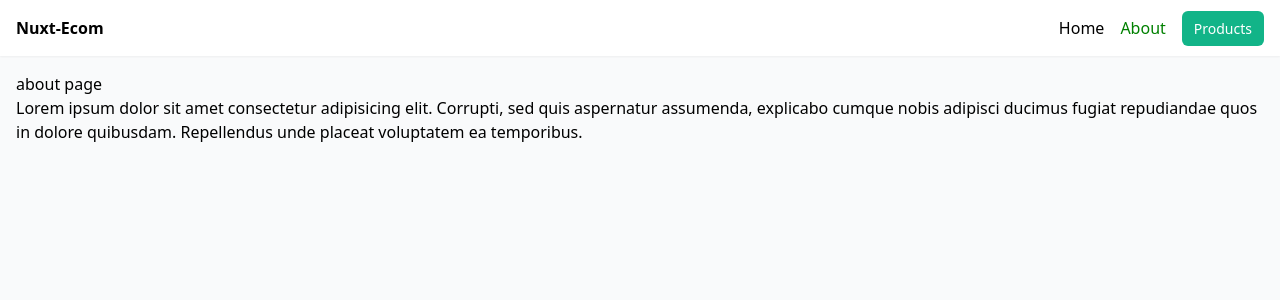
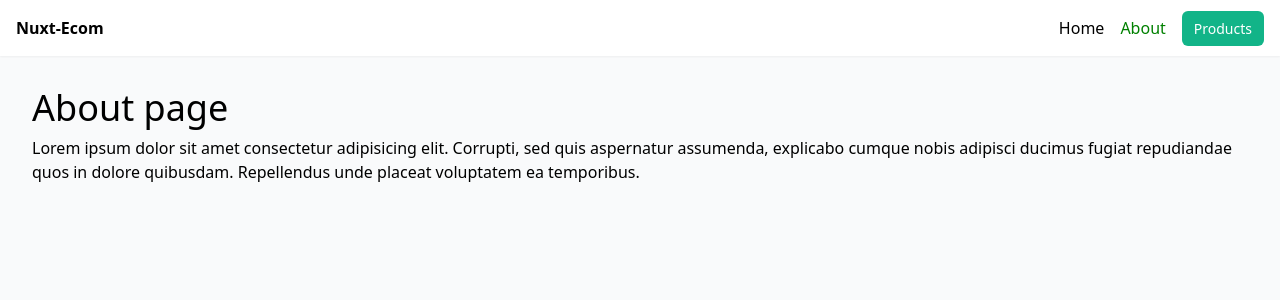
Before and after one commit to codeblack-19/nuxt-ecom, a Nuxt app: page /about in a window 1280 px wide. Shown: the top 300 px of the page. Built offline with nearby package versions, Linux system fonts and the light colour scheme.

Commit message:
add paddings to about page

```diff
--- a/pages/about.vue
+++ b/pages/about.vue
@@ -1,7 +1,9 @@
 <template>
-    <div>
-        <h1>about page</h1>
-        <p>Lorem ipsum dolor sit amet consectetur adipisicing elit. Corrupti, sed quis aspernatur assumenda, explicabo cumque nobis adipisci ducimus fugiat repudiandae quos in dolore quibusdam. Repellendus unde placeat voluptatem ea temporibus.</p>
+    <div class="p-4">
+        <div>
+            <h1 class="text-4xl mb-2">About page</h1>
+            <p>Lorem ipsum dolor sit amet consectetur adipisicing elit. Corrupti, sed quis aspernatur assumenda, explicabo cumque nobis adipisci ducimus fugiat repudiandae quos in dolore quibusdam. Repellendus unde placeat voluptatem ea temporibus.</p>
+        </div>
     </div>
 </template>
 
```
